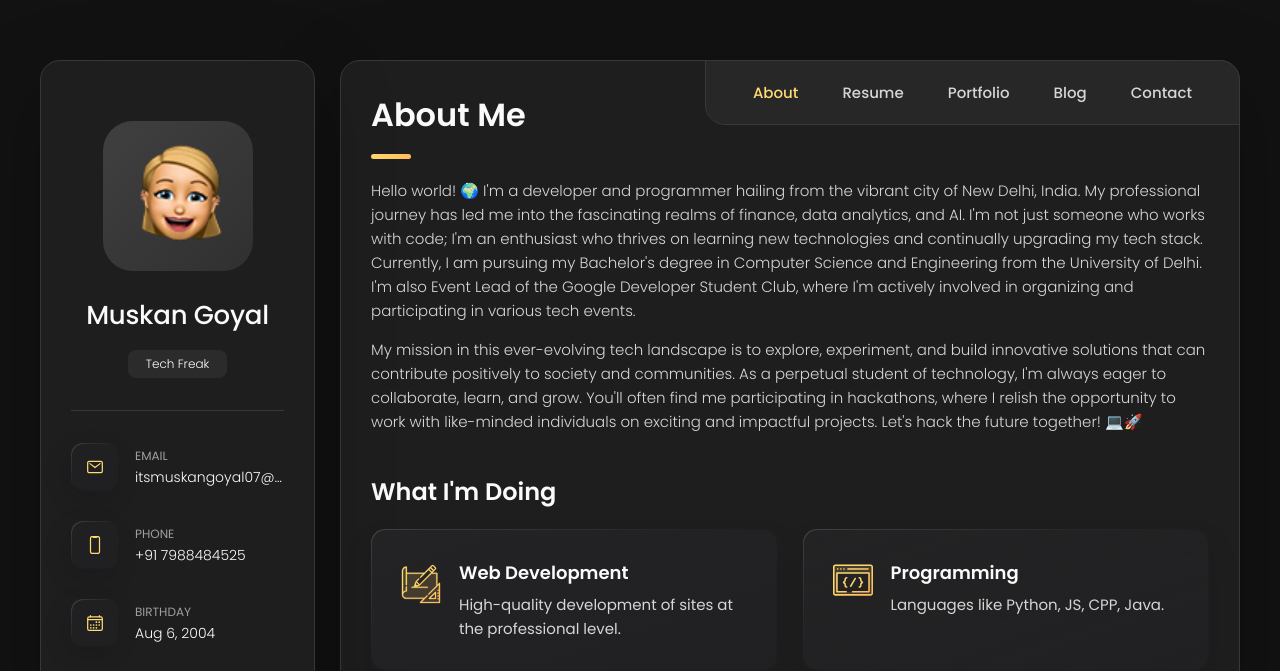
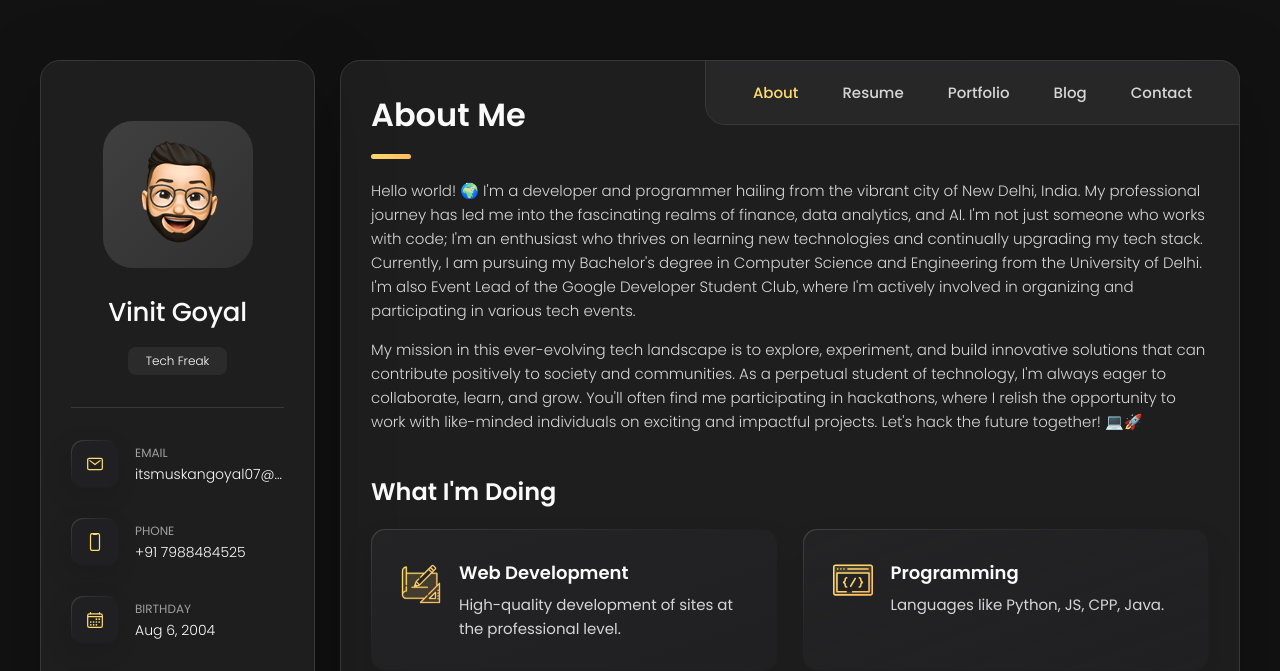
Before and after one commit to vinitvijal/Portfolio, a plain HTML site: page index.html in a window 1280 px wide. Shown: the top 671 px of the page. Drawn offline with nearby package versions, Linux system fonts and the light colour scheme.

Commit message:
Completed

```diff
--- a/index.html
+++ b/index.html
@@ -42,11 +42,11 @@
       <div class="sidebar-info">
 
         <figure class="avatar-box">
-          <img src="./assets/images/avatar-2.png" alt="Richard hanrick" width="80">
+          <img src="./assets/images/my-avatar.png" alt="Richard hanrick" width="80">
         </figure>
 
         <div class="info-content">
-          <h1 class="name" title="Richard hanrick">Muskan Goyal</h1>
+          <h1 class="name" title="Richard hanrick">Vinit Goyal</h1>
 
           <p class="title">Tech Freak</p>
         </div>
```
